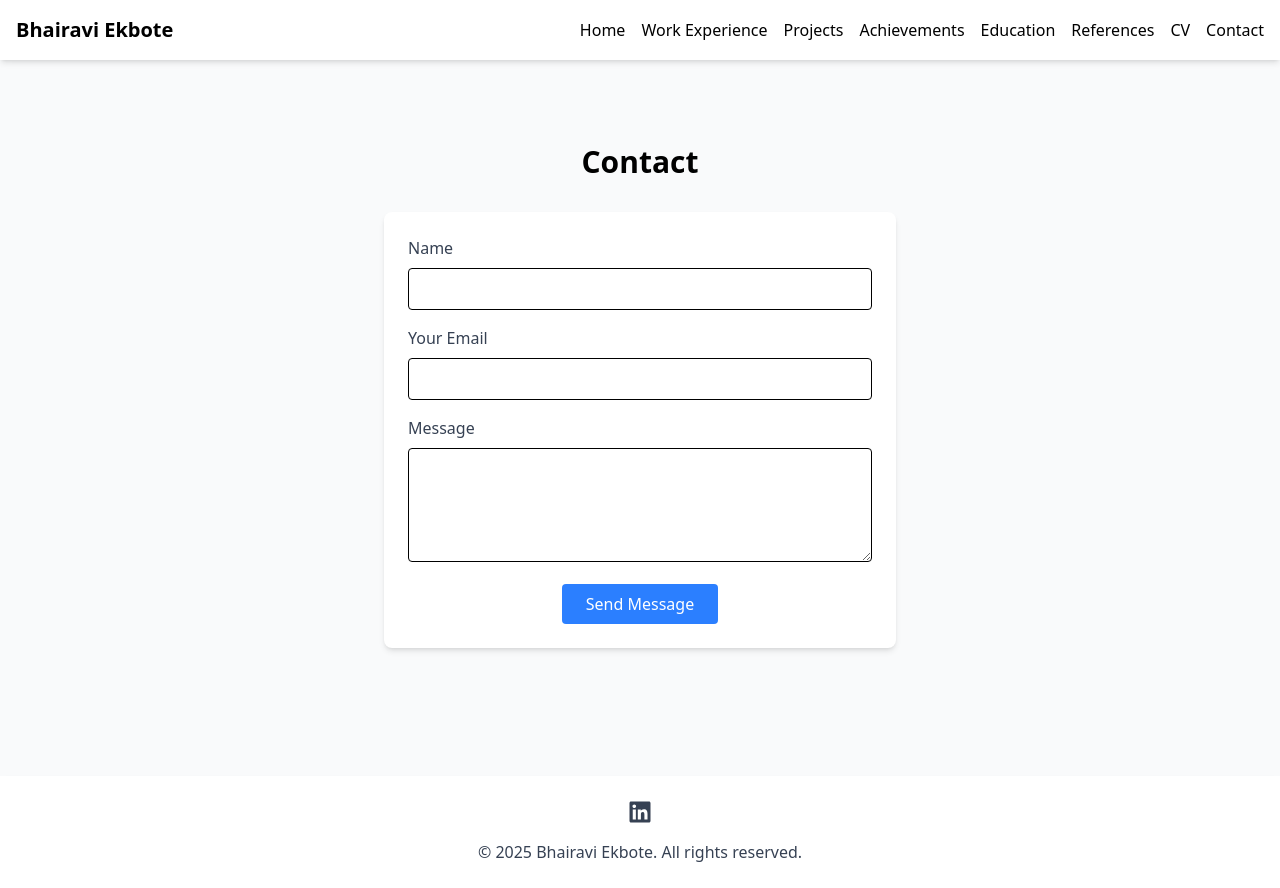
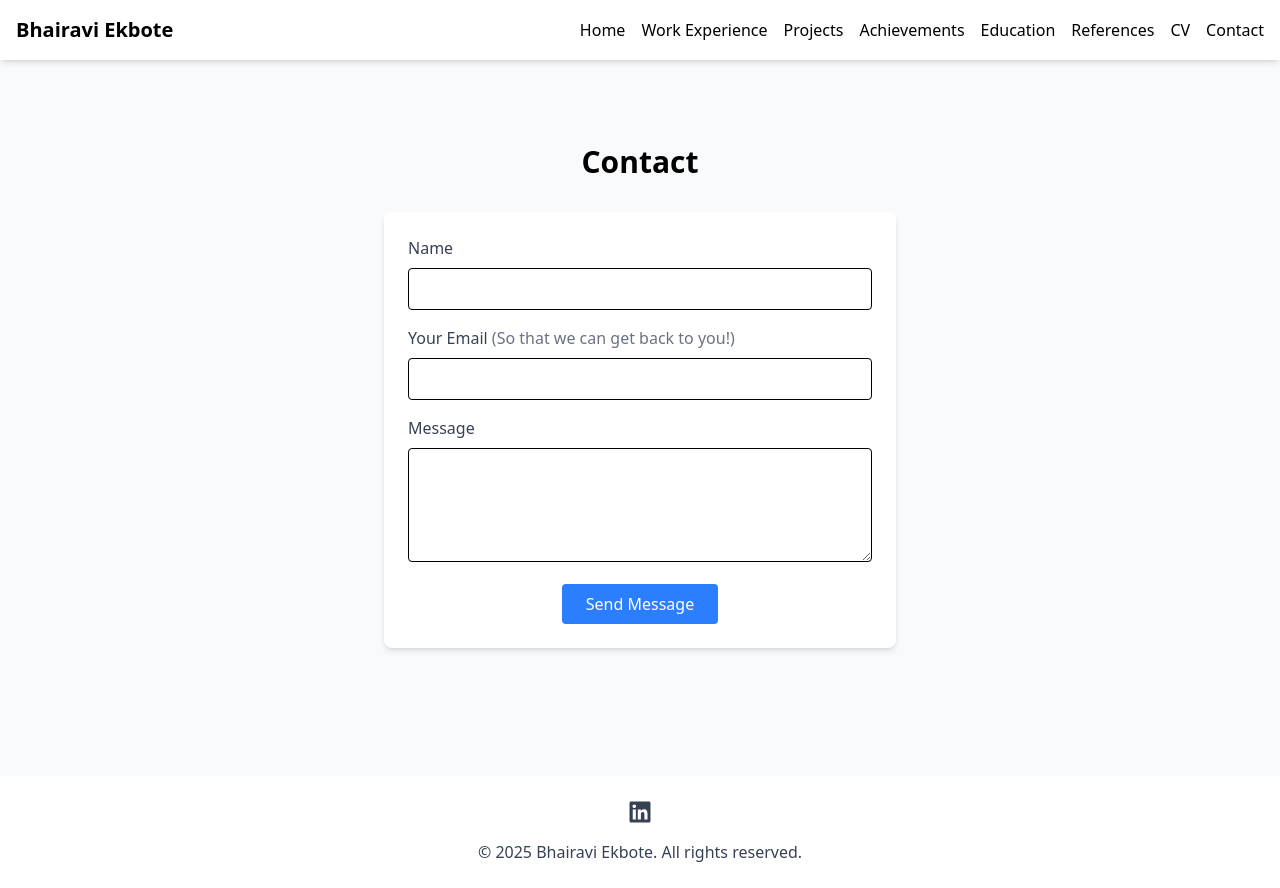
Before and after one commit to vayunekbote02/bhairavi_portfolio, a React (Vite) app: page /contact in a window 1280 px wide. Built offline with nearby package versions, Linux system fonts and the light colour scheme.

Commit message:
Completed V1.0.2

```diff
--- a/src/App.jsx
+++ b/src/App.jsx
@@ -1,4 +1,4 @@
-import { BrowserRouter as Router, Routes, Route } from "react-router-dom";
+import { Routes, Route } from "react-router";
 import {
   Home,
   WorkExperience,
@@ -13,7 +13,6 @@ import { Header, Footer } from "./components";
 
 const App = () => {
   return (
-    <Router>
     <div id="root" className="font-sans bg-gray-50">
       <Header />
       <main className="pt-20">
@@ -30,7 +29,6 @@ const App = () => {
       </main>
       <Footer />
     </div>
-    </Router>
   );
 };
 
--- a/src/components/Header.jsx
+++ b/src/components/Header.jsx
@@ -1,7 +1,7 @@
 import { useState } from "react";
 import { motion } from "framer-motion";
 import { FaBars, FaTimes } from "react-icons/fa";
-import { Link } from "react-router-dom";
+import { Link } from "react-router";
 
 const Header = () => {
   const [isMenuOpen, setIsMenuOpen] = useState(false);
--- a/src/pages/Contact.jsx
+++ b/src/pages/Contact.jsx
@@ -68,7 +68,10 @@ const Contact = () => {
         </div>
         <div className="mb-4">
           <label htmlFor="email" className="block text-gray-700 mb-2">
-            Your Email
+            Your Email{" "}
+            <span className="text-gray-500">
+              (So that we can get back to you!)
+            </span>
           </label>
           <input
             id="email"
```
Lines whose indentation alone changed are shown as unchanged.
